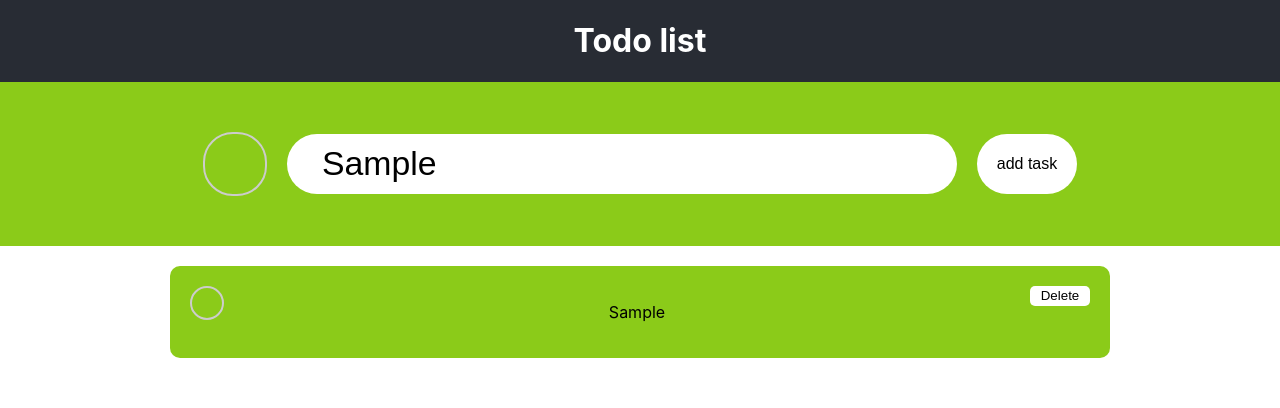
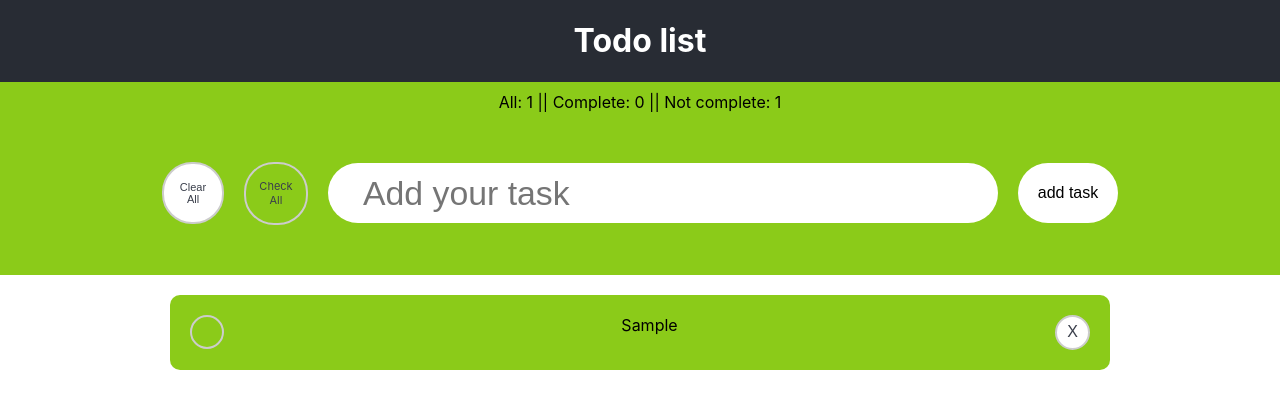
Before and after one commit to evgeniygromov/todo_react, a React (Create React App) app in the folder my-app/: page / in a window 1280 px wide. Both pictures are taken after typing "Sample" into the empty fields and a click on the button "add task". Shown: the top 408 px of the page. Built offline with nearby package versions, Linux system fonts and the light colour scheme.

Commit message:
checkboxes, clearAll, count complete

```diff
--- a/my-app/src/components/App.css
+++ b/my-app/src/components/App.css
@@ -68,11 +68,16 @@
 
 .checkbox-custom {
   position: relative;
+  text-align: center;
   width: 60px;
-  height: 60px;
+  height: 44px;
   border: 2px solid #ccc;
   border-radius: 30px;
   margin-right: 20px;
+  font-size: 11px;
+  padding-top:15px;
+  /*background-color: white;*/
+  color: #3a3f4b;
 }
 
 .checkbox-custom,
@@ -173,14 +178,49 @@
 
 }
 
-p {
+
+.p1 {
   display: flex;
-  /*justify-content: left;*/
+  /*color: green*/
+  /*text-decoration: line-through*/
 }
 
-
-.p-check {
+.p2 {
     display: flex;
-    text-decoration: line-through
+    text-decoration: line-through;
+  /*color: red;*/
     /*justify-content: left;*/
 }
+
+.completeBlock {
+  display: flex;
+  justify-content: center;
+  align-items: center;
+  padding-top: 10px;
+  background-color: #8bcb19;
+}
+
+.clearAll {
+  display: block;
+  width: 62px;
+  height: 62px;
+  border: 2px solid #ccc;
+  border-radius: 30px;
+  margin-right: 20px;
+  color: #3a3f4b;
+  font-size: 11px;
+}
+
+.deleteTaskButton {
+  display: block;
+  width: 35px;
+  height: 35px;
+  border: 2px solid #ccc;
+  border-radius: 30px;
+  /*margin-right: 20px;*/
+  /*background-image: url(../img/x.png);*/
+  /*background-size: cover;*/
+  /*padding: 5px;*/
+  color: #3a3f4b;
+  font-size: 16px;
+}
--- a/my-app/src/components/addtodo.js
+++ b/my-app/src/components/addtodo.js
@@ -6,101 +6,117 @@
 
     state = {
         name: 'add task',
-        status: false,
         arr: [],
         id: 1,
-        values: "",
-        // arrs: {},
+        checked: [],
     }
 
-
     deleteItem = (id) => {
-
         this.setState({
             arr: this.state.arr.filter(el => el.id !== +id)
         })
     }
 
     checkBox = (id) => {
-
-        const toDoObj = this.state.arr.find(el => el.id !== +id);
-        console.log(this.state.arr.id);
-       console.log('----------toDoObj:', toDoObj);
+        const array = this.state.arr;
+        array.find(el => el.id === +id).status = !array.find(el => el.id === +id).status;
+        this.setState({
+            arr: array,
+        })
     }
 
     updateData = () => {
+        this.textInput.value = this.textInput.value.trim();
+        if (this.textInput.value !== "") {
             const {arr} = this.state;
-
             this.setState({
-            // arr: arr,
                 id: this.state.id + 1,
             })
 
             const toDo = {
                 value: this.textInput.value,
-            status: this.state.status,
                 id: this.state.id,
                 key: this.state.id,
-
-
+                status: true,
             };
 
-        // const newToDo = this.textInput.value;
-
             arr.push(toDo);
-        console.log(arr);
-        // this.textInput.value = "";
+            this.textInput.value = "";
         }
-
+    }
 
     getTodoLists = () => {
         const {arr} = this.state;
 
-        return arr.map((el) => <Li {...el}
-                                   toDoField={this.textInput.value}
-                                   arr={arr}
+        return arr.map((el) => {
+            return <Li {...el}
                        deleteItem={this.deleteItem}
-                                   checkBox={this.checkBox}></Li>);
+                       checkBox={this.checkBox}></Li>
+        });
+    }
+
+    keyPress = (e) => {
+        if (e.charCode === 13) {
+            this.updateData();
+        }
+    }
+
+    allCheckboxChange = () => {
+        this.state.arr.status = !this.state.arr.status;
+        // this.setState({
+        //     status: false,
+        // })
+       // this.state.arr.status = !this.state.arr.status;
+       console.log(this.state.status);
+
+    }
+
+
+    clearAll = () => {
+        this.setState({
+            arr: [],
+        })
     }
 
 
     render() {
-
+        const completeCounts = this.state.arr.filter(el => el.status === false).length;
+        const notCompleteCounts = this.state.arr.filter(el => el.status === true).length;
+        const AllCounts = this.state.arr.length;
 
         return (
             <div>
-                <div className={'inputContainer'}>
+                <div
+                    className="completeBlock">   {`All: ${AllCounts} || Complete: ${completeCounts} ||
+                    Not complete: ${notCompleteCounts}`} </div>
+
+                <div className="inputContainer">
+                    <button className={"clearAll"}  onClick={this.clearAll}>Clear<br/> All</button>
                     <label>
-                        <input className="checkbox" type="checkbox" name="checkbox-test"/>
-                        <span className="checkbox-custom" c></span>
+                        <input className="checkbox" type="checkbox" name="checkbox-test"
+                               onChange={this.allCheckboxChange}/>
+                        <span className="checkbox-custom">Check <br/>All</span>
                     </label>
                     < input className={'inputArea'} type={'text'} placeholder={'Add your task'}
                             ref={(input) => {
                                 this.textInput = input;
-                            }}/>
+                            }}
+                            onKeyPress={this.keyPress}/>
                     <button className="submit"
                             onClick={() => {
                                 this.updateData()
                             }}>
                         {this.state.name}
-
                     </button>
-
                 </div>
-
                 <div className="todoContainer">
                     <div className="todoBlock">
-
-
                         {this.getTodoLists()}
-
-
                     </div>
                 </div>
             </div>
         );
     }
-
 }
 
 
--- a/my-app/src/components/li.js
+++ b/my-app/src/components/li.js
@@ -1,36 +1,27 @@
 import React, {Component} from 'react';
 
 class Li extends Component {
-
-
     deleteTask = (e) => {
         this.props.deleteItem(e.target.id);
-
-
     }
 
 
     checkboxChange = (e) => {
         this.props.checkBox(e.target.id);
-
     }
 
 
     render() {
-        // console.log('test');
-        // const {arr} = this.props;
-        const {toDoField} = this.props;
-
+        const {value, id, status} = this.props;
         return (
-
             <div className={'listLi'}>
                 <label>
-                    <input className="checkbox" type="checkbox" name="checkbox-test"
+                    <input id={id} className="checkbox" type="checkbox" name="checkbox-test"
                            onChange={this.checkboxChange}></input>
                     <span className="checkbox-customList"></span>
                 </label>
-                <p>{toDoField}</p>
-                <button id={this.props.id} onClick={this.deleteTask}>Delete</button>
+                <div className={status ? "p1" : "p2"}>{value}</div>
+                <button id={id} className={"deleteTaskButton"} onClick={this.deleteTask}>X</button>
             </div>)
     }
 }
--- a/my-app/src/components/style.sass
+++ b/my-app/src/components/style.sass
@@ -147,6 +147,6 @@
   background-color: #dad9d2
   color: #0b0c0f
 
-p
+.p1
   display: flex
 /*justify-content: left */
```
Also changed, not shown: my-app/src/img/x.png (added), 1 other file (tests, documents, lock files or other folders). Lines whose indentation alone changed are shown as unchanged.
